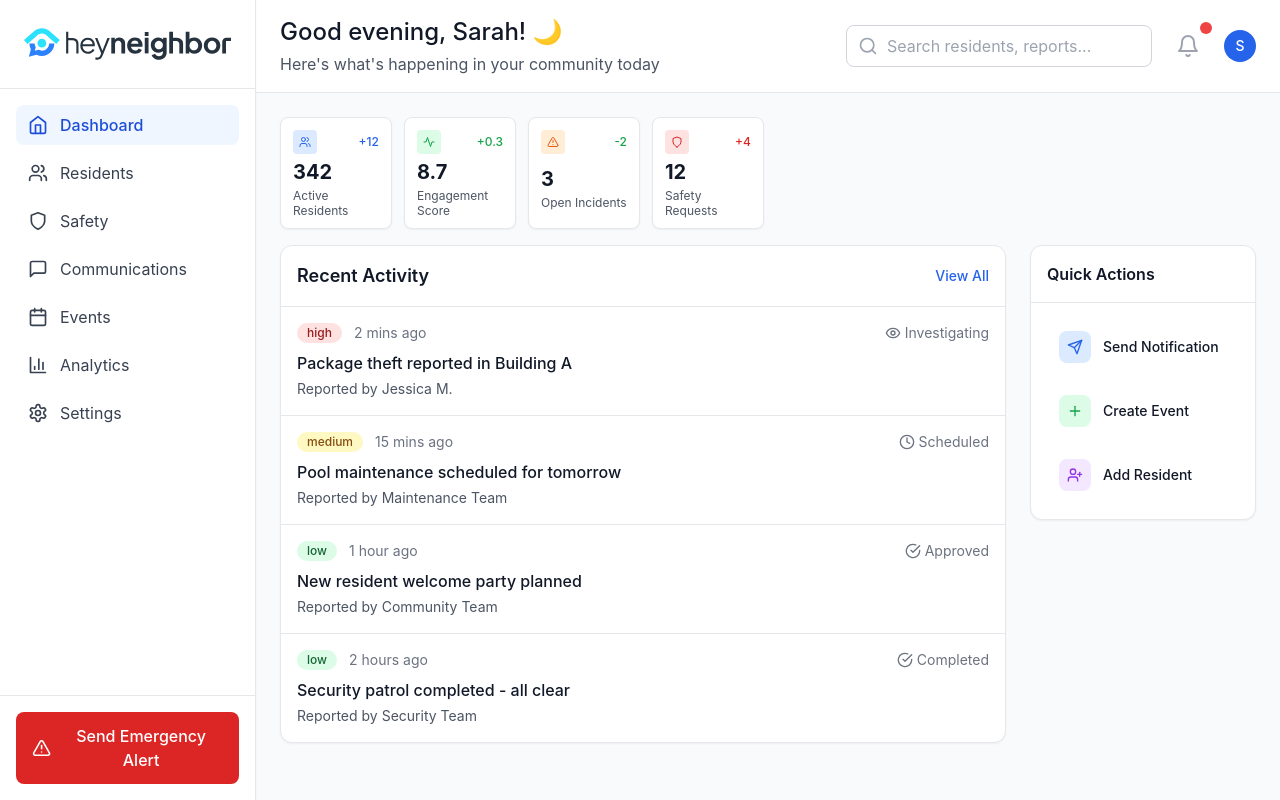
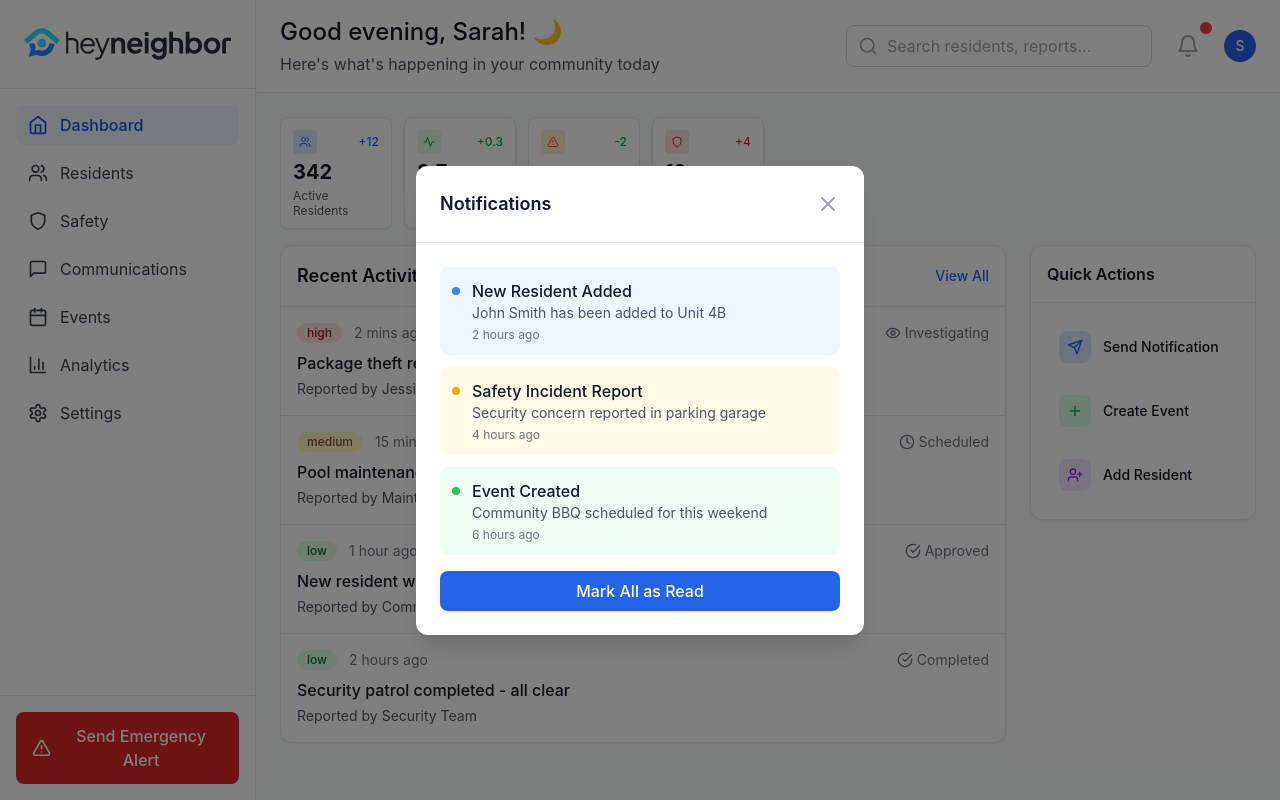
Before and after one commit to HeyNeighborDev/heyneighbor-dashboard, a React (Create React App) app: page / in a window 1280 px wide. Both pictures are taken after a click on the button 1188 px from the left and 46 px from the top of the page. Built offline with nearby package versions, Linux system fonts and the light colour scheme.

Commit message:
Update App.tsx

```diff
--- a/src/App.tsx
+++ b/src/App.tsx
@@ -124,6 +124,10 @@ const ManagementDashboard = () => {
   const [showMessageDetailModal, setShowMessageDetailModal] = useState(false);
   const [showAnalyticsModal, setShowAnalyticsModal] = useState(false);
   const [showAddResidentModal, setShowAddResidentModal] = useState(false);
+  // Navigation states
+const [searchQuery, setSearchQuery] = useState('');
+const [showNotifications, setShowNotifications] = useState(false);
+const [showProfileMenu, setShowProfileMenu] = useState(false);
   const [showReportIncidentModal, setShowReportIncidentModal] = useState(false);
   const [selectedAnnouncement, setSelectedAnnouncement] = useState(null);
   const [newTemplate, setNewTemplate] = useState({
@@ -1478,17 +1482,24 @@ const ManagementDashboard = () => {
                 <Search className="w-5 h-5 absolute left-3 top-1/2 transform -translate-y-1/2 text-gray-400" />
                 <input
                   type="text"
+                  value={searchQuery}
+                  onChange={(e) => setSearchQuery(e.target.value)}
                   placeholder="Search residents, reports..."
                   className="pl-10 pr-4 py-2 border border-gray-300 rounded-lg focus:ring-2 focus:ring-blue-500 focus:border-transparent"
                 />
               </div>
-              <button className="p-2 text-gray-400 hover:text-gray-600 relative">
+              <button
+              onClick={() => setShowNotifications(true)}
+              className="p-2 text-gray-400 hover:text-gray-600 relative">
                 <Bell className="w-6 h-6" />
                 <div className="absolute -top-1 -right-1 w-3 h-3 bg-red-500 rounded-full"></div>
               </button>
-              <div className="w-8 h-8 bg-blue-600 rounded-full flex items-center justify-center">
+              <button
+  onClick={() => setShowProfileMenu(true)}
+  className="w-8 h-8 bg-blue-600 rounded-full flex items-center justify-center hover:bg-blue-700 transition-colors"
+>
                 <span className="text-white font-medium text-sm">S</span>
-              </div>
+              </button>
             </div>
           </div>
         </header>
@@ -3613,6 +3624,109 @@ const ManagementDashboard = () => {
           </div>
         </div>
       )}
+      {/* Notifications Modal */}
+      {showNotifications && (
+        <div className="fixed inset-0 bg-black bg-opacity-50 flex items-center justify-center z-50 p-4">
+          <div className="bg-white rounded-xl shadow-xl max-w-md w-full">
+            <div className="p-6 border-b border-gray-200">
+              <div className="flex items-center justify-between">
+                <h3 className="text-lg font-semibold text-gray-900">Notifications</h3>
+                <button
+                  onClick={() => setShowNotifications(false)}
+                  className="text-gray-400 hover:text-gray-600"
+                >
+                  <X className="w-6 h-6" />
+                </button>
+              </div>
+            </div>
+
+            <div className="p-6 space-y-4">
+              <div className="space-y-3">
+                <div className="flex items-start space-x-3 p-3 bg-blue-50 rounded-lg">
+                  <div className="w-2 h-2 bg-blue-500 rounded-full mt-2"></div>
+                  <div>
+                    <p className="font-medium text-gray-900">New Resident Added</p>
+                    <p className="text-sm text-gray-600">John Smith has been added to Unit 4B</p>
+                    <p className="text-xs text-gray-500 mt-1">2 hours ago</p>
+                  </div>
+                </div>
+
+                <div className="flex items-start space-x-3 p-3 bg-yellow-50 rounded-lg">
+                  <div className="w-2 h-2 bg-yellow-500 rounded-full mt-2"></div>
+                  <div>
+                    <p className="font-medium text-gray-900">Safety Incident Report</p>
+                    <p className="text-sm text-gray-600">Security concern reported in parking garage</p>
+                    <p className="text-xs text-gray-500 mt-1">4 hours ago</p>
+                  </div>
+                </div>
+
+                <div className="flex items-start space-x-3 p-3 bg-green-50 rounded-lg">
+                  <div className="w-2 h-2 bg-green-500 rounded-full mt-2"></div>
+                  <div>
+                    <p className="font-medium text-gray-900">Event Created</p>
+                    <p className="text-sm text-gray-600">Community BBQ scheduled for this weekend</p>
+                    <p className="text-xs text-gray-500 mt-1">6 hours ago</p>
+                  </div>
+                </div>
+              </div>
+
+              <button
+                onClick={() => setShowNotifications(false)}
+                className="w-full px-4 py-2 bg-blue-600 hover:bg-blue-700 text-white rounded-lg font-medium transition-colors"
+              >
+                Mark All as Read
+              </button>
+            </div>
+          </div>
+        </div>
+      )}
+      {/* Profile Menu Modal */}
+      {showProfileMenu && (
+        <div className="fixed inset-0 bg-black bg-opacity-50 flex items-center justify-center z-50 p-4">
+          <div className="bg-white rounded-xl shadow-xl max-w-sm w-full">
+            <div className="p-6 border-b border-gray-200">
+              <div className="flex items-center justify-between">
+                <h3 className="text-lg font-semibold text-gray-900">Profile Menu</h3>
+                <button
+                  onClick={() => setShowProfileMenu(false)}
+                  className="text-gray-400 hover:text-gray-600"
+                >
+                  <X className="w-6 h-6" />
+                </button>
+              </div>
+            </div>
+
+            <div className="p-6 space-y-4">
+              <div className="flex items-center space-x-3 p-3 bg-gray-50 rounded-lg">
+                <div className="w-12 h-12 bg-blue-600 rounded-full flex items-center justify-center">
+                  <span className="text-white font-medium text-lg">S</span>
+                </div>
+                <div>
+                  <p className="font-medium text-gray-900">Sarah Johnson</p>
+                  <p className="text-sm text-gray-600">Property Manager</p>
+                </div>
+              </div>
+
+              <div className="space-y-2">
+                <button className="w-full flex items-center space-x-3 p-3 text-left hover:bg-gray-50 rounded-lg transition-colors">
+                  <Settings className="w-5 h-5 text-gray-500" />
+                  <span className="text-gray-700">Account Settings</span>
+                </button>
+
+                <button className="w-full flex items-center space-x-3 p-3 text-left hover:bg-gray-50 rounded-lg transition-colors">
+                  <Bell className="w-5 h-5 text-gray-500" />
+                  <span className="text-gray-700">Notification Preferences</span>
+                </button>
+
+                <button className="w-full flex items-center space-x-3 p-3 text-left hover:bg-red-50 rounded-lg transition-colors text-red-600">
+                  <span className="w-5 h-5 text-red-500">🚪</span>
+                  <span>Sign Out</span>
+                </button>
+              </div>
+            </div>
+          </div>
+        </div>
+      )}
     </div>
   );
 };
```
